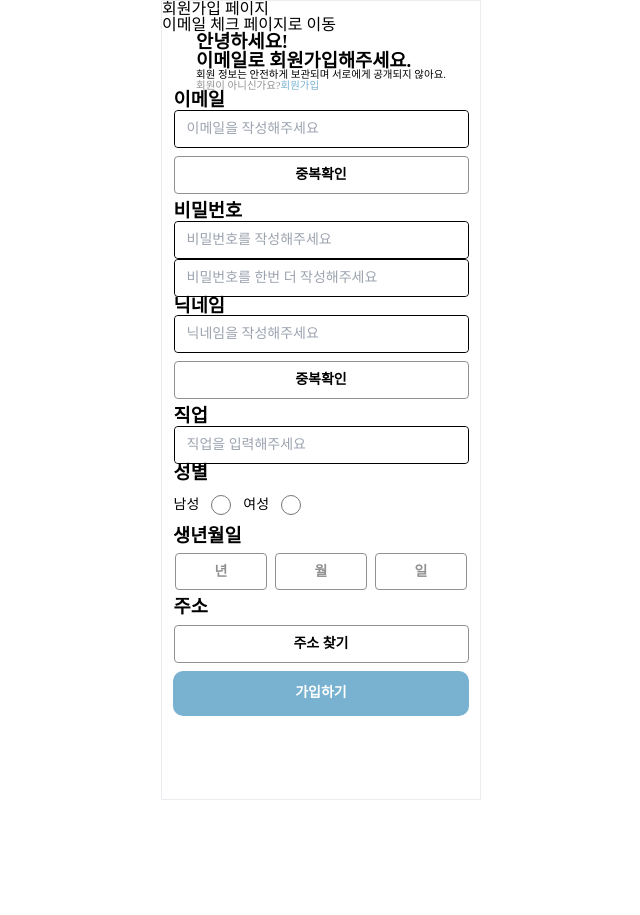
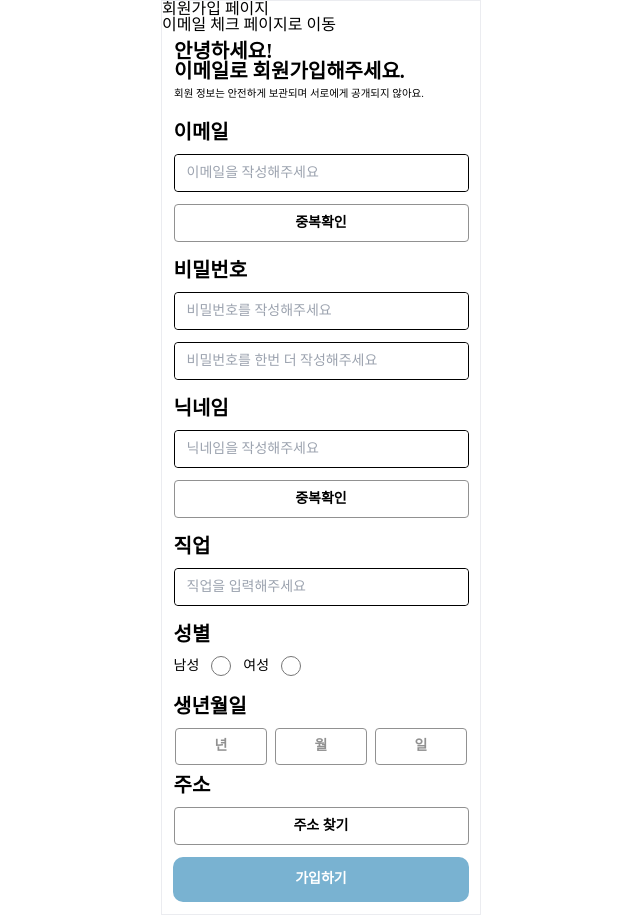
Before and after one commit to FRONTENDSCHOOL10/seven-11, a React (Vite) app: page /signup in a window 1280 px wide. Shown: the whole page, without its empty margins (319-959 px from the left). Before the commit the page ends 800 px from the top, so only its background shows below. Built offline with nearby package versions, Linux system fonts and the light colour scheme.

Commit message:
[Design] 회원가입 페이지 스타일링

```diff
--- a/src/components/CheckButton.jsx
+++ b/src/components/CheckButton.jsx
@@ -8,7 +8,7 @@ CheckButton.propTypes = {
 function CheckButton({ label, onClick }) {
   return (
     <button
-      className=" my-2 border rounded border-gray-300 text-base font-bold w-[295px] h-[38px]  "
+      className="border rounded border-gray-300 text-base font-bold w-[295px] h-[38px]  "
       type="button"
       id="CheckButton"
       onClick={onClick}
--- a/src/components/DateButton.jsx
+++ b/src/components/DateButton.jsx
@@ -6,7 +6,7 @@ DateButton.propTypes = {
 
 function DateButton({ label }) {
   return (
-    <button className="my-2 mx-1 text-gray-300 border rounded border-gray-300 text-base font-semibold w-[92px] h-[37px] flex items-center justify-center">
+    <button className="text-gray-300 border rounded border-gray-300 text-base font-semibold w-[92px] h-[37px] flex items-center justify-center">
       {label}
     </button>
   );
--- a/src/components/GenderRadio.jsx
+++ b/src/components/GenderRadio.jsx
@@ -9,7 +9,7 @@ function GenderRadio() {
   ];
 
   return (
-    <div className="flex py-3 w-[295px]">
+    <div className="flex w-[295px]">
       {genders.map((gender) => (
         <div key={gender.value} className="flex items-center pr-3">
           <label htmlFor={gender.value} className="mr-3 text-base">
--- a/src/components/InputText.jsx
+++ b/src/components/InputText.jsx
@@ -7,7 +7,7 @@ InputText.propTypes = {
 
 function InputText({ placeholder, onChange }) {
   return (
-    <div className=" border rounded border-black w-[295px] h-[38px] ">
+    <div className="border rounded border-black w-[295px] h-[38px] ">
       <input
         className="pl-3 text-base w-full h-full rounded
            "
@@ -17,7 +17,6 @@ function InputText({ placeholder, onChange }) {
         onChange={onChange}
       />
     </div>
-
   );
 }
 
--- a/src/components/SubTitle.jsx
+++ b/src/components/SubTitle.jsx
@@ -5,7 +5,7 @@ SubTitle.propTypes = {
 };
 
 function SubTitle({ title }) {
-  return <h2 className=" text-lg font-semibold">{title}</h2>;
+  return <h2 className=" text-[20px] font-bold  ">{title}</h2>;
 }
 
 export default SubTitle;
--- a/src/pages/SignUp.jsx
+++ b/src/pages/SignUp.jsx
@@ -14,63 +14,103 @@ export default function SignUp() {
       <h1>회원가입 페이지</h1>
       <Link to={'/check-email'}>이메일 체크 페이지로 이동</Link>
       <div className=" flex flex-col items-center justify-center">
-        <section>
+        <section className="ml-3 my-2 text-left self-start">
           <SubTitle title="안녕하세요!" />
           <SubTitle title="이메일로 회원가입해주세요." />
-          <SmallText title="회원 정보는 안전하게 보관되며 서로에게 공개되지 않아요." />
+          <p className="my-2">
+            <SmallText title="회원 정보는 안전하게 보관되며 서로에게 공개되지 않아요." />
+          </p>
+
+          {/* <div className="flex">
+            <SmallText title="회원이 아니신가요?" color="text-gray-300" />
+            <SmallText title="회원가입" href="/SignUp" color="text-primary" />
+          </div> */}
+        </section>
+
+        <section>
+          <p className="mt-1.5">
+            <SubTitle title="이메일 " />
+          </p>
+          <p className="my-3">
+            <InputText placeholder="이메일을 작성해주세요" />
+          </p>
+          <p className="my-3">
+            <CheckButton label="중복확인" />
+          </p>
+        </section>
+
+        <section>
+          <p className="mt-1.5">
+            <SubTitle title="비밀번호" />
+          </p>
+          <p className="my-3">
+            <InputText placeholder="비밀번호를 작성해주세요" />
+          </p>
+          <p className="my-3">
+            <InputText placeholder="비밀번호를 한번 더 작성해주세요" />
+          </p>
+        </section>
+
+        <section>
+          <p className="mt-1.5">
+            <SubTitle title="닉네임" />
+          </p>
+          <p className="my-3">
+            <InputText placeholder="닉네임을 작성해주세요" />
+          </p>
+          <p className="my-3">
+            <CheckButton label="중복확인" />
+          </p>
+        </section>
+
+        <section>
+          <p className="mt-1.5">
+            <SubTitle title="직업" />
+          </p>
+          <p className="my-3">
+            <InputText placeholder="직업을 입력해주세요" />
+          </p>
+        </section>
+
+        <section>
+          <p className="mt-1.5">
+            <SubTitle title="성별" />
+          </p>
+          <p className="my-3">
+            <GenderRadio />{' '}
+          </p>
+        </section>
+
+        <section>
+          <div className="my-2 mx-0.5">
+            <SubTitle title="생년월일" />
+          </div>
 
           <div className="flex">
-            <SmallText title="회원이 아니신가요?" color="text-gray-300" />
-            <SmallText title="회원가입" href="/SignUp" color="text-primary" />
+            <p className="mx-1 my-1">
+              <DateButton label="년" />
+            </p>
+            <p className="mx-1 my-1">
+              <DateButton label="월" />
+            </p>
+            <p className="mx-1 my-1">
+              <DateButton label="일" />
+            </p>
           </div>
         </section>
 
         <section>
-          <SubTitle title="이메일" />
-          <InputText placeholder="이메일을 작성해주세요" />
-          <CheckButton label="중복확인" />
+          <p className="mt-1.5">
+            <SubTitle title="주소" />
+          </p>
+          <p className="my-3">
+            <CheckButton label="주소 찾기" />
+          </p>
         </section>
 
-        <section>
-          <SubTitle title="비밀번호" />
-          <InputText placeholder="비밀번호를 작성해주세요" />
-          <InputText placeholder="비밀번호를 한번 더 작성해주세요" />
-        </section>
-
-        <section>
-          <SubTitle title="닉네임" />
-          <InputText placeholder="닉네임을 작성해주세요" />
-          <CheckButton label="중복확인" />
-        </section>
-
-        <section>
-          <SubTitle title="직업" />
-          <InputText placeholder="직업을 입력해주세요" />
-        </section>
-
-        <section>
-          <SubTitle title="성별" />
-          <GenderRadio />
-        </section>
-
-        <section>
-          <div className="mx-0.5">
-            <SubTitle title="생년월일" />
-          </div>
-
-          <div className="flex">
-            <DateButton label="년" />
-            <DateButton label="월" />
-            <DateButton label="일" />
-          </div>
-        </section>
-
-        <section>
-          <SubTitle title="주소" />
-          <CheckButton label="주소 찾기" />
-        </section>
-
-        <NormalButton onClick={handleSignUp} label="가입하기" />
+        <p className="mb-3">
+          <NormalButton onClick={handleSignUp} label="가입하기" />
+        </p>
       </div>
     </>
   );
```
